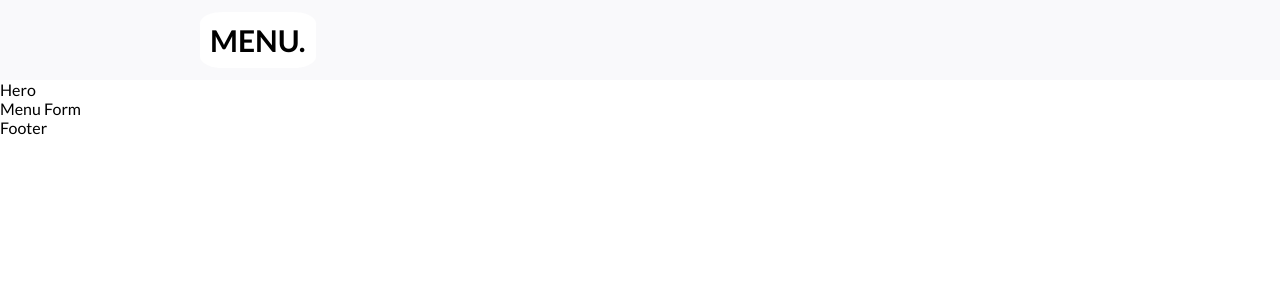
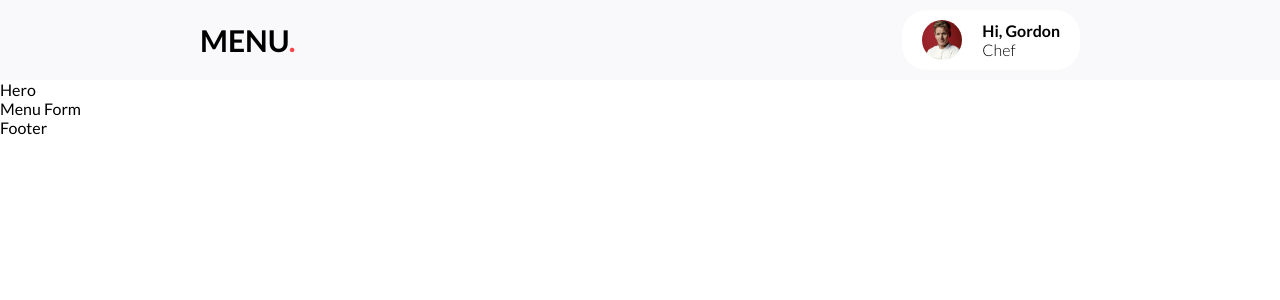
Before and after one commit to MarcinBieniek/MenuForm, a React (Create React App) app in the folder client/: page / in a window 1280 px wide. Shown: the top 300 px of the page. Built offline with nearby package versions, Linux system fonts and the light colour scheme.

Commit message:
Add Navbar component

```diff
--- a/client/src/components/common/Topbar/Topbar.js
+++ b/client/src/components/common/Topbar/Topbar.js
@@ -2,9 +2,20 @@ import styles from './Topbar.module.scss'
 
 const Topbar = () => {
   return (
-    <header className={styles.container}>
+    <header className={styles.header}>
       <div className={styles.logo}>
-        Menu.
+        Menu
+        <span className={styles.dot}>.</span>
+      </div>
+      <div className={styles.user}>
+        <img
+        className={styles.image}
+        alt="User photo"
+        src={`${process.env.PUBLIC_URL}/images/gordon.png`} />
+        <div className={styles.username}>
+          <p>Hi, Gordon</p>
+          <p>Chef</p>
+        </div>
       </div>
     </header>
   )
--- a/client/src/components/common/Topbar/Topbar.module.scss
+++ b/client/src/components/common/Topbar/Topbar.module.scss
@@ -1,6 +1,6 @@
 @import "../../../styles/settings.scss";
 
-.container {
+.header {
   background-color: $background-gray;
   height: 80px;
   display: flex;
@@ -9,12 +9,64 @@
   padding: 0px 200px;
 
   .logo {
-    background-color: $white;
     font-size: 30px;
     text-transform: uppercase;
     font-weight: 600;
-    padding: 10px;
-    border-radius: 20%;
 
+    .dot {
+      color: $main-red;
+    }
+  }
+
+  .user {
+    background-color: $white;
+    padding: 10px 20px;
+    display: flex;
+    justify-content: space-between;
+    align-items: center;
+    border-radius: 25px;
+
+    .image {
+      height: 40px;
+      width: 40px;
+      border-radius: 50%;
+      margin-right: 20px;
+    }
+
+    .username {
+      p:first-of-type {
+        font-weight: 600;
+      }
+      p:last-of-type {
+        font-weight: 300;
+      }
+    }
   }
 }
+
+// RWD settings
+
+@media (max-width: 992px) {
+  .header {
+    padding: 0px 100px;
+  }
+}
+
+@media (max-width: 576px) {
+  .header {
+    padding: 0px 40px;
+  }
+}
+
+@media (max-width: 368px) {
+  .header {
+    height: auto;
+    flex-direction: column;
+    justify-content: center;
+    padding: 10px;
+
+    .logo {
+      margin-bottom: 10px;
+    }
+  }
+}
```
Also changed, not shown: client/public/images/gordon.png (added), 1 other file (tests, documents, lock files or other folders).
